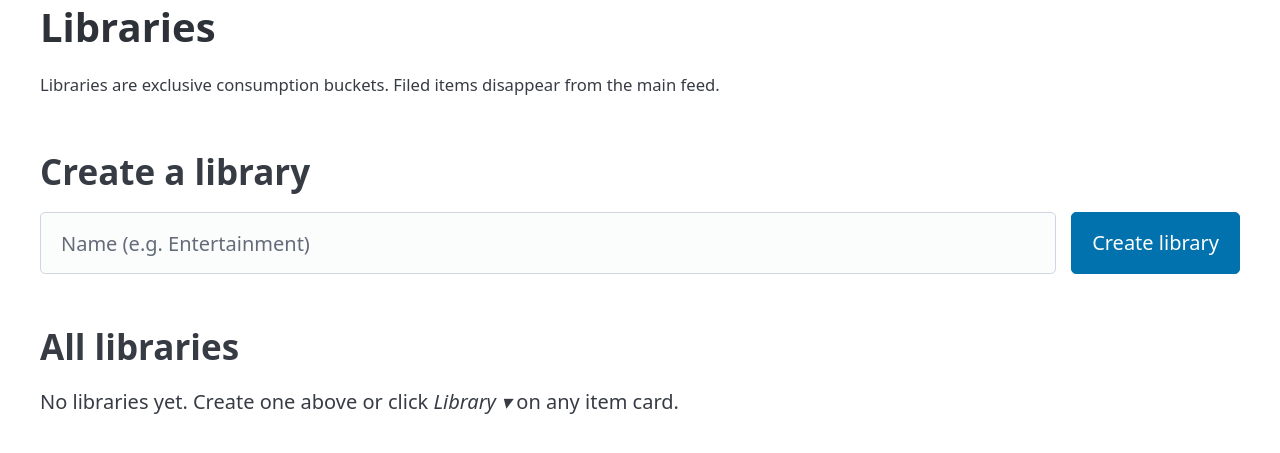
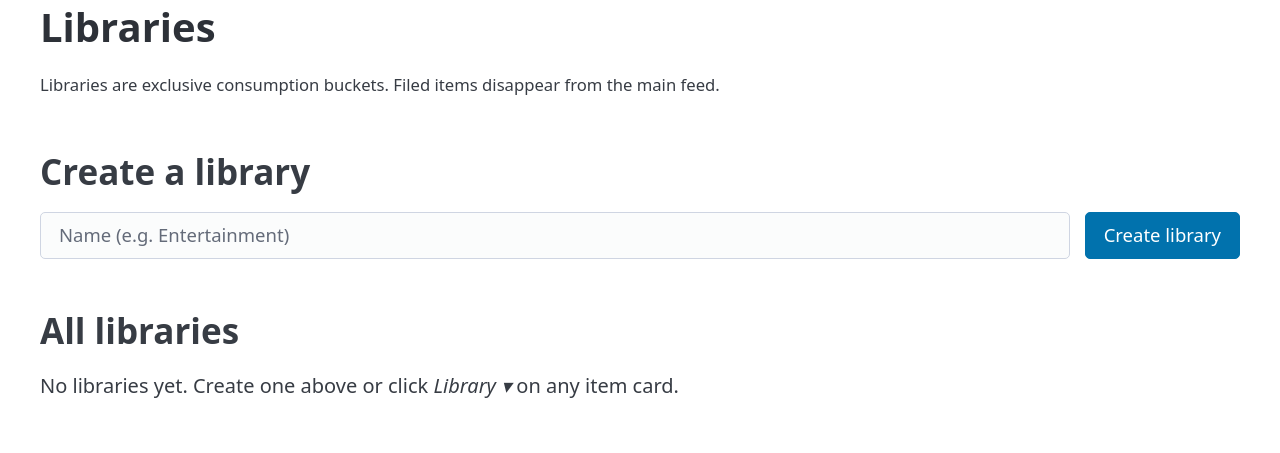
Before and after one commit to DecafCoding/ArtimesOne, a FastAPI app: template artimesone/web/templates/libraries.html in a window 1280 px wide. Shown: the part 126-579 px from the top of the page. Run offline with FastAPI, Linux system fonts and the light colour scheme; the template is opened without the code that fills it, so the values that code supplies are empty; parts of the project's set-up code (start-up, migrations or seed data) failed here and were passed over; some libraries are stand-ins or nearby versions.

Commit message:
style: medium-size sources add-form inputs and button
Halfway between Pico defaults and the table's .btn-compact so the Add
Source form no longer towers over the row actions beneath it.

Co-Authored-By: Claude Sonnet 4.6 <noreply@anthropic.com>

```diff
--- a/artimesone/web/static/style.css
+++ b/artimesone/web/static/style.css
@@ -205,6 +205,10 @@
   flex: 1 1 0;
   min-width: 0;
   margin: 0;
+  padding: 0.5rem 0.9rem;
+  font-size: 0.925rem;
+  line-height: 1.35;
+  height: auto;
 }
 
 .sources-add-form > button {
@@ -212,6 +216,9 @@
   width: auto;
   margin: 0;
   white-space: nowrap;
+  padding: 0.5rem 0.9rem;
+  font-size: 0.925rem;
+  line-height: 1.35;
 }
 
 .btn-compact {
```
